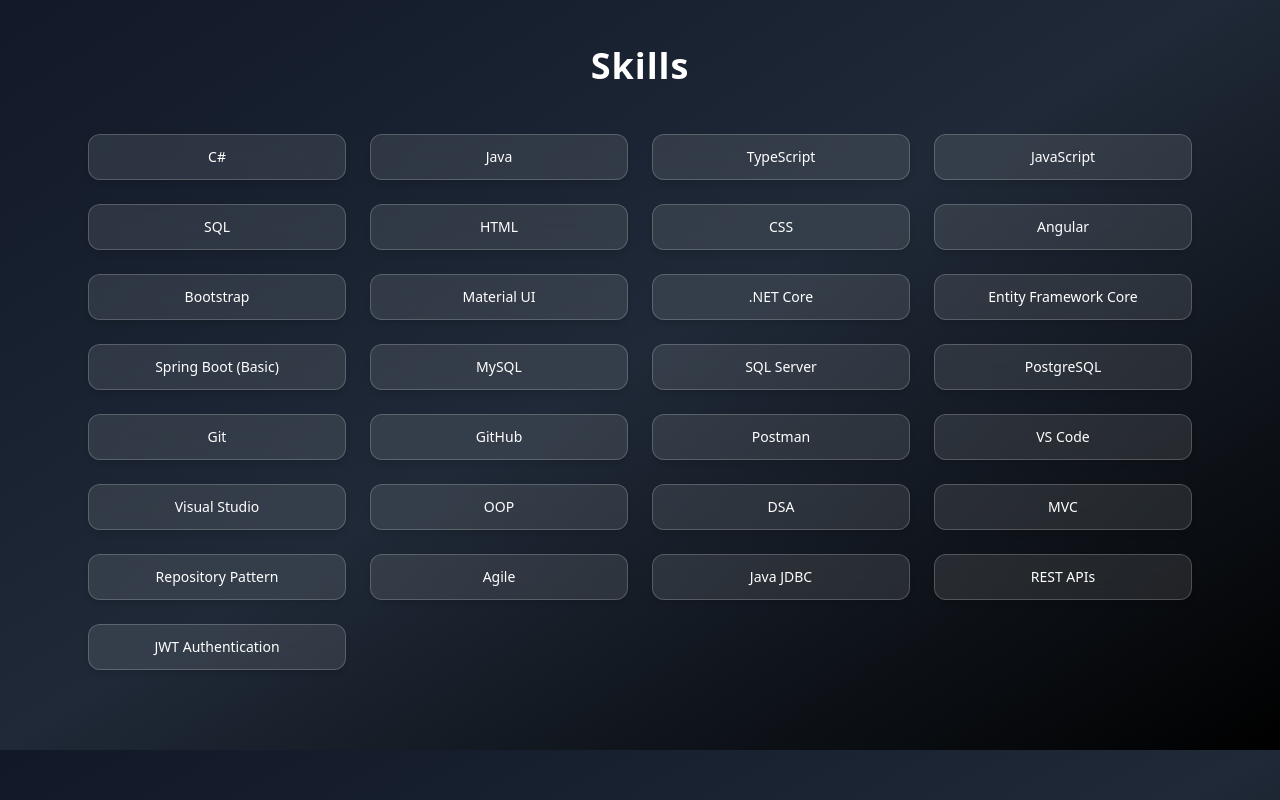
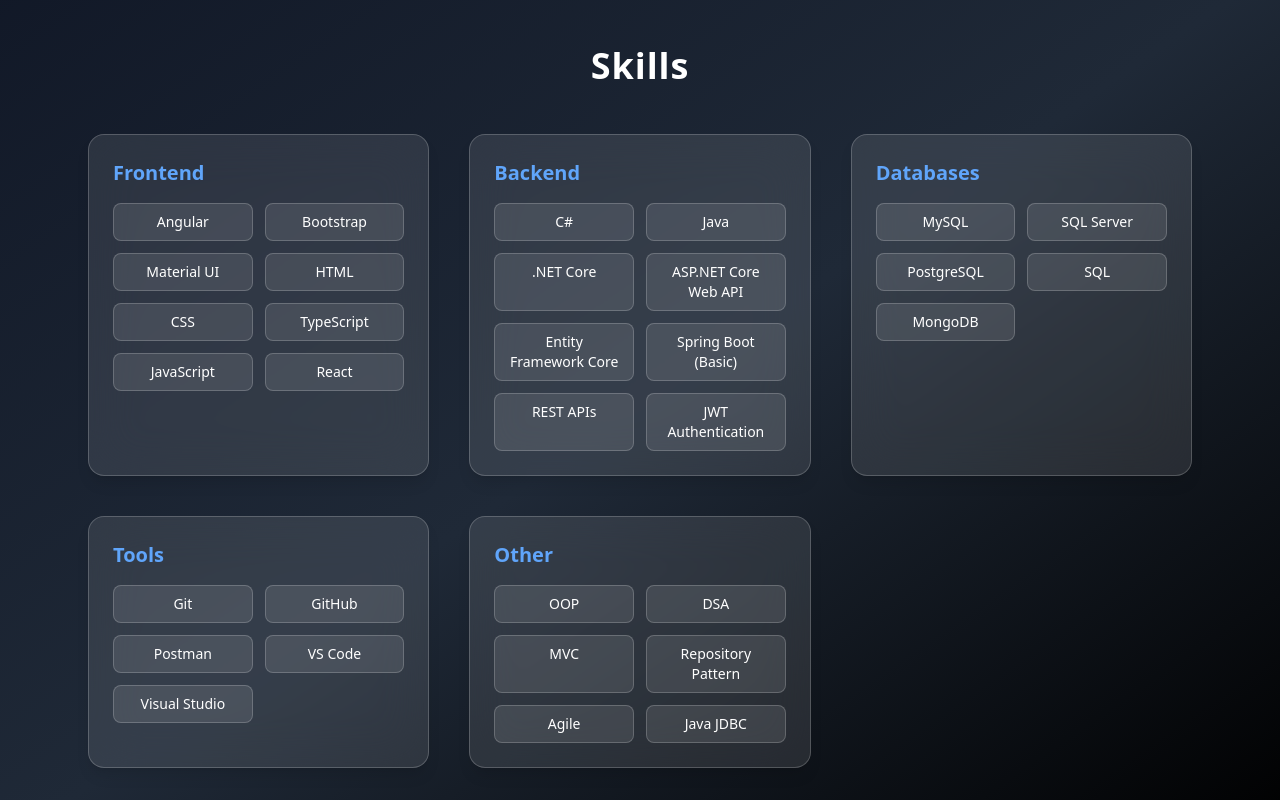
Before and after one commit to vivekkushwaha27/my-portfolio, a React (Create React App) app: page / in a window 1280 px wide. Shown: the part 1380-2180 px from the top of the page. Built offline with nearby package versions, Linux system fonts and the light colour scheme.

Commit message:
Fixed the skill section; it now includes the proper categories.

```diff
--- a/src/components/Skills.jsx
+++ b/src/components/Skills.jsx
@@ -1,45 +1,12 @@
 import React from "react";
 
-const skills = [
-  // Languages
-  "C#",
-  "Java",
-  "TypeScript",
-  "JavaScript",
-  "SQL",
-  "HTML",
-  "CSS",
-
-  // Frameworks & Libraries
-  "Angular",
-  "Bootstrap",
-  "Material UI",
-  ".NET Core",
-  "Entity Framework Core",
-  "Spring Boot (Basic)",
-
-  // Databases
-  "MySQL",
-  "SQL Server",
-  "PostgreSQL",
-
-  // Tools
-  "Git",
-  "GitHub",
-  "Postman",
-  "VS Code",
-  "Visual Studio",
-
-  // Other
-  "OOP",
-  "DSA",
-  "MVC",
-  "Repository Pattern",
-  "Agile",
-  "Java JDBC",
-  "REST APIs",
-  "JWT Authentication",
-];
+const skillCategories = {
+  Frontend: ["Angular", "Bootstrap", "Material UI", "HTML", "CSS", "TypeScript", "JavaScript", "React"],
+  Backend: ["C#", "Java", ".NET Core", "ASP.NET Core Web API", "Entity Framework Core", "Spring Boot (Basic)", "REST APIs", "JWT Authentication"],
+  Databases: ["MySQL", "SQL Server", "PostgreSQL", "SQL", "MongoDB"],
+  Tools: ["Git", "GitHub", "Postman", "VS Code", "Visual Studio"],
+  Other: ["OOP", "DSA", "MVC", "Repository Pattern", "Agile", "Java JDBC"],
+};
 
 export default function Skills() {
   return (
@@ -52,17 +19,27 @@
           Skills
         </h2>
 
-        <div className="grid grid-cols-2 sm:grid-cols-3 md:grid-cols-4 gap-6">
-          {skills.map((skill, index) => (
+        <div className="grid md:grid-cols-2 lg:grid-cols-3 gap-10">
+          {Object.entries(skillCategories).map(([category, items], index) => (
             <div
               key={index}
-              className="flex items-center justify-center px-4 py-3
-              bg-white/10 backdrop-blur-lg rounded-xl
-              border border-white/20 shadow-md
-              hover:shadow-blue-500/40 hover:scale-105
-              transition duration-300 text-sm font-medium"
+              className="bg-white/10 backdrop-blur-xl border border-white/20
+              rounded-2xl shadow-lg p-6 hover:shadow-blue-500/40 transition duration-300"
             >
-              {skill}
+              <h3 className="text-xl font-bold mb-4 text-blue-400">{category}</h3>
+
+              <div className="grid grid-cols-2 gap-3">
+                {items.map((item, idx) => (
+                  <div
+                    key={idx}
+                    className="px-3 py-2 bg-white/10 rounded-lg text-sm
+                    border border-white/20 text-center hover:bg-blue-500/20
+                    transition duration-300"
+                  >
+                    {item}
+                  </div>
+                ))}
+              </div>
             </div>
           ))}
         </div>
```
